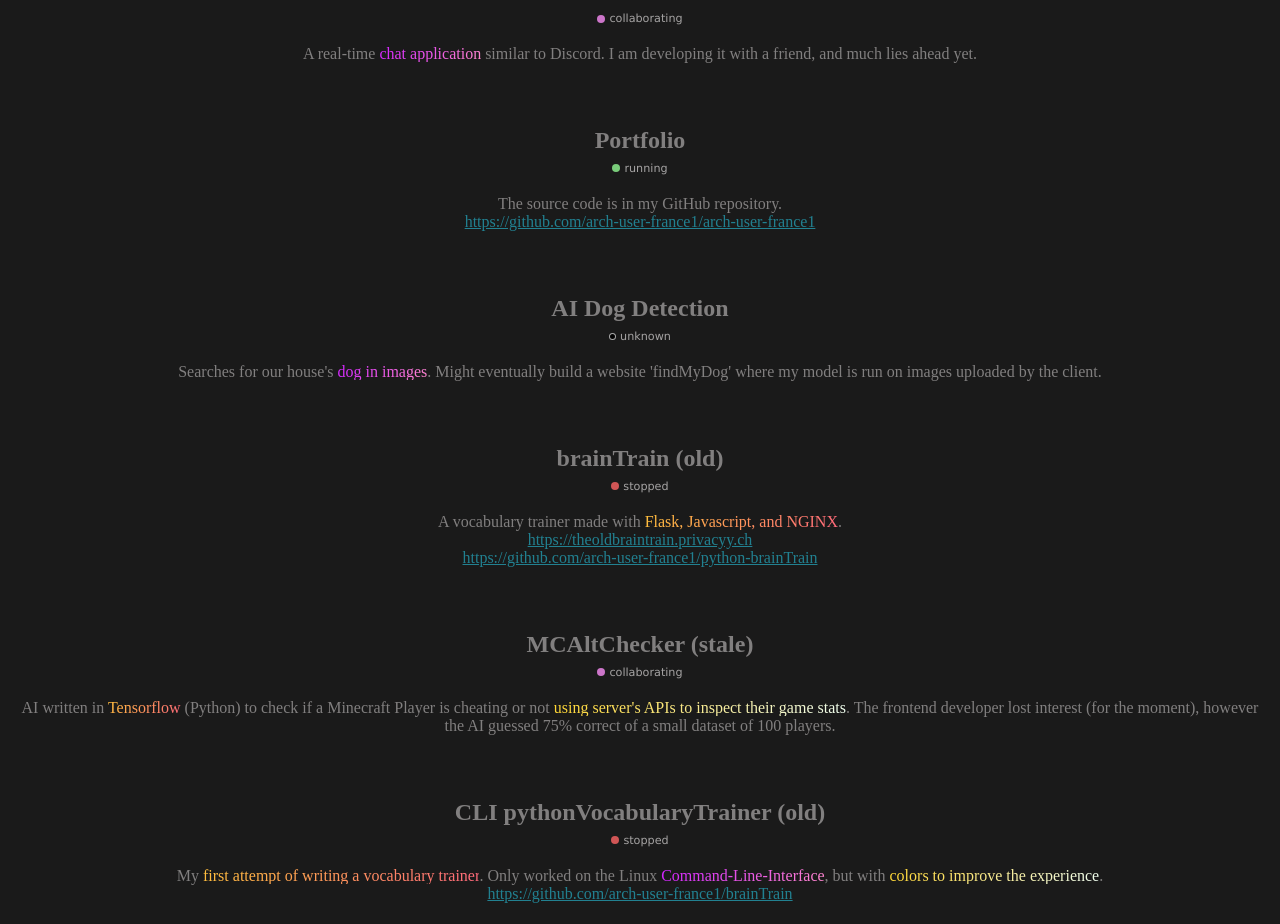
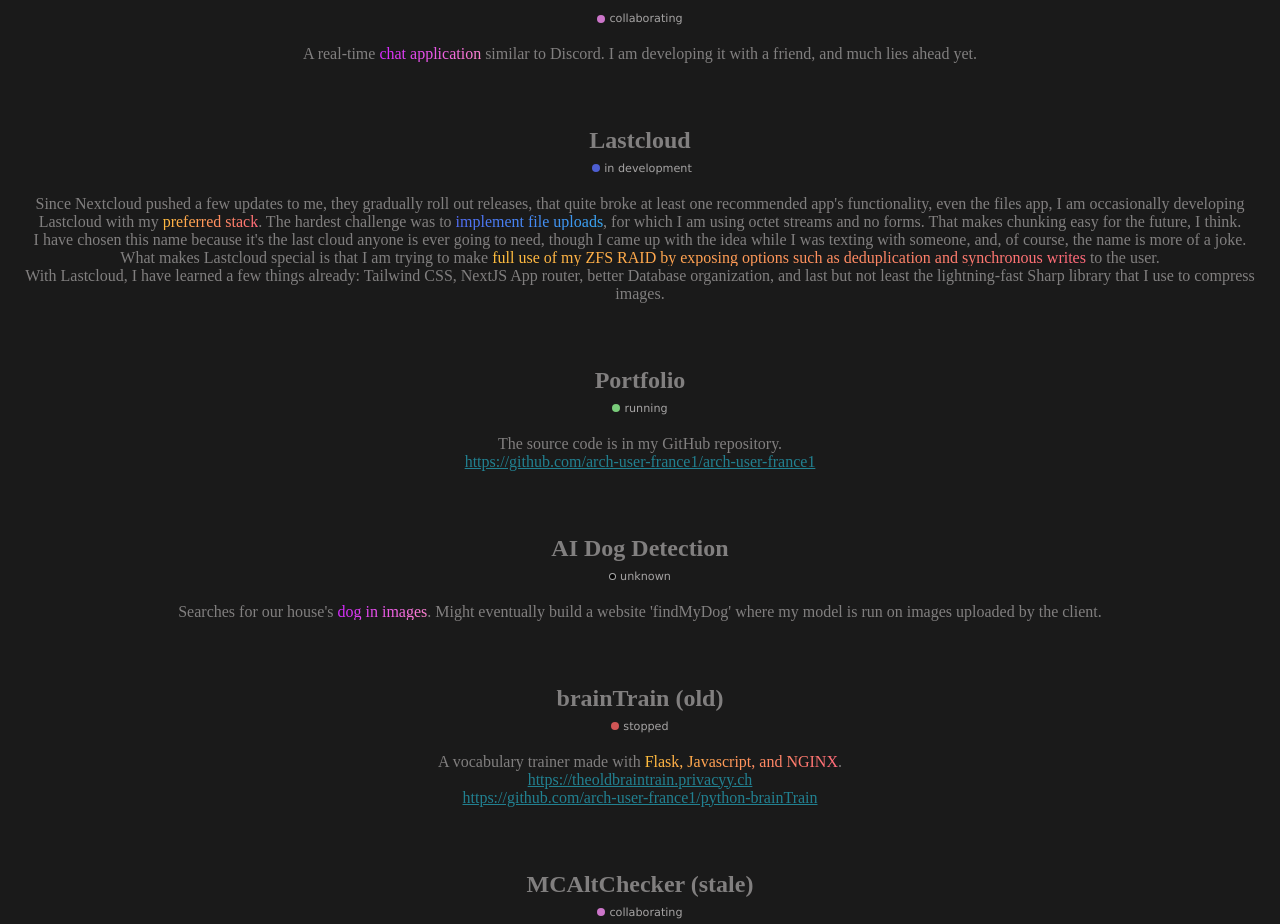
Before and after one commit to arch-user-france1/arch-user-france1, a Next.js app: page / in a window 1280 px wide. Shown: the part 1102-2026 px from the top of the page. Built offline with nearby package versions, Linux system fonts and the light colour scheme.

Commit message:
add Lastcloud

```diff
--- a/pages/index.js
+++ b/pages/index.js
@@ -162,6 +162,22 @@ export default function Page() {
         <span>A real-time <GrMagenta>chat application</GrMagenta> similar to Discord. I am developing it with a friend, and much lies ahead yet.</span>
       </Project>
 
+      <Project
+      projectname="Lastcloud"
+      status="in development"
+      >
+        <span>
+          Since Nextcloud pushed a few updates to me, they gradually roll out releases, that quite broke at least one recommended app's functionality, even the files app,
+          I am occasionally developing Lastcloud with my <GrWarm>preferred stack</GrWarm>. The hardest challenge was to <GrCool>implement file uploads</GrCool>, for which I am using octet streams and no forms. That makes chunking easy for the future, I think.
+          <br></br>
+          I have chosen this name because it's the last cloud anyone is ever going to need, though I came up with the idea while I was texting with someone, and, of course, the name is more of a joke.
+          <br></br>
+          What makes Lastcloud special is that I am trying to make <GrWarm>full use of my ZFS RAID by exposing options such as deduplication and synchronous writes</GrWarm> to the user.
+          <br></br>
+          With Lastcloud, I have learned a few things already: Tailwind CSS, NextJS App router, better Database organization, and last but not least the lightning-fast Sharp library that I use to compress images.
+        </span>
+      </Project>
+
 
       <Project
       projectname="Portfolio"
```
